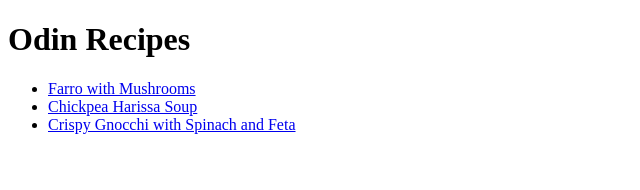
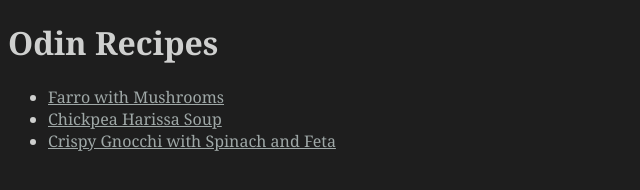
Before and after one commit to bustananas/odin-recipes, a plain HTML site: page index.html in a window 1280 px wide. Shown: the whole page, without its empty margins (0-640 px from the left). Drawn offline with Linux system fonts and the light colour scheme.

Commit message:
Add CSS stylesheet with basic hyperlink styling

```diff
--- a/index.html
+++ b/index.html
@@ -2,6 +2,7 @@
 <html lang="en">
     <head>
         <meta charset="utf-8">
+        <link rel="stylesheet" href="style.css">
         <title>Odin Recipes</title>
     </head>
     <body>
--- /dev/null
+++ b/style.css
@@ -0,0 +1,17 @@
+body {
+    font-family: Georgia, Garamond, 'Times New Roman', serif;
+    background-color: #1e1e1e;
+    color: #cfd0cf;
+}
+
+a {
+    color: #9fa8a7;
+}
+
+a:hover{
+    color: #a7776e;
+}
+
+a:visited {
+    color: #eadebd;
+}
```
